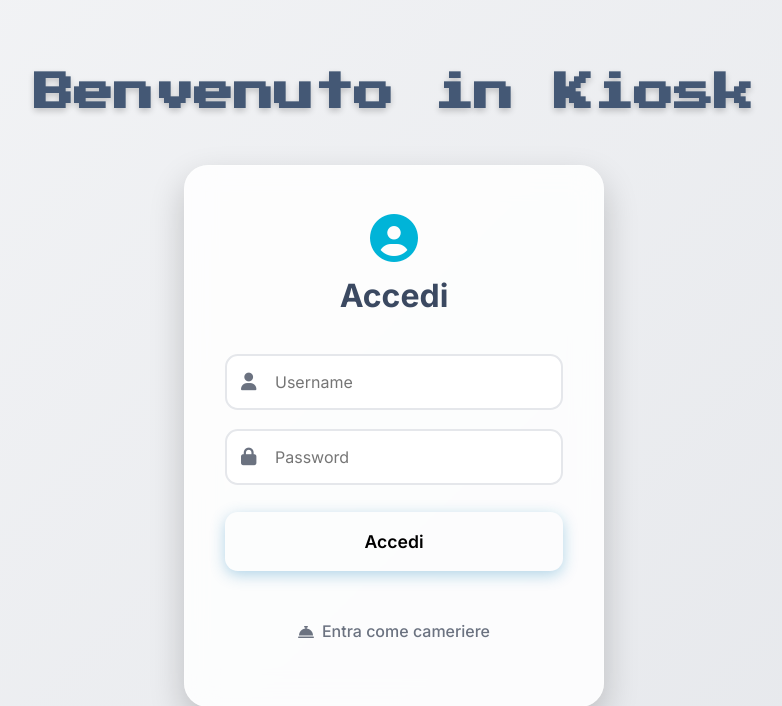
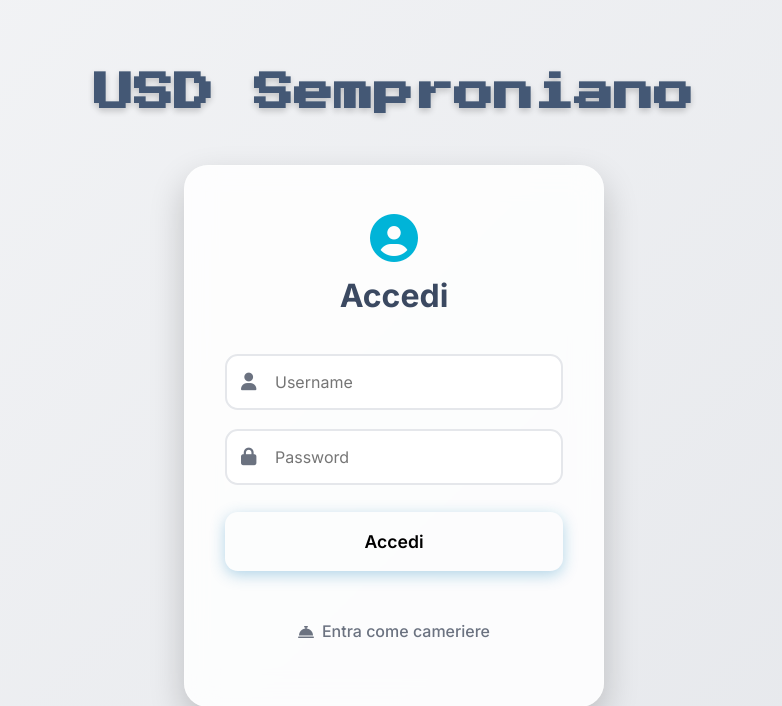
Before and after one commit to gianlucadubaldo-lab/progetto, a Flask app: page /login in a window 1280 px wide. Shown: the top 706 px of the page, without its empty margins (246-1028 px from the left). Run offline with Flask 3, Linux system fonts and the light colour scheme.

Commit message:
modifica modulo SD1 html e Loging

```diff
--- a/templates/login.html
+++ b/templates/login.html
@@ -3,7 +3,7 @@
 <head>
     <meta charset="UTF-8">
     <meta name="viewport" content="width=device-width, initial-scale=1.0">
-    <title>Login - Kiosk</title>
+    <title>Login - USD Semproniano</title>
     <link rel="stylesheet" href="{{ url_for('static', filename='style.css') }}">
     <link rel="preconnect" href="https://fonts.googleapis.com">
     <link rel="preconnect" href="https://fonts.gstatic.com" crossorigin>
@@ -27,7 +27,7 @@
       </h1>
   </div>
 
-    <h1 class="welcome-title hidden">Benvenuto in Kiosk</h1>
+    <h1 class="welcome-title hidden">USD Semproniano</h1>
     <div class="login-box hidden main-content">
         <h2 class="login-heading"><i class="fas fa-user-circle"></i> Accedi</h2>
         <form method="POST" class="login-form">
--- a/templates/modulo_sd1.html
+++ b/templates/modulo_sd1.html
@@ -180,12 +180,12 @@
     </div>
 
     <div style="grid-column:13/19">
-      <div class="label">Incontro di calcio:</div>
+      <div class="label">USD Semproniano:</div>
       <div class="line"><input id="man_incontro" class="inp" value="USD Semproniano"></div>
     </div>
 
     <div style="grid-column:19/25">
-      <div class="label">- Polisportiva</div>
+      <div class="label">- </div>
       <div class="line"><input id="man_polisportiva" class="inp" value="Scansano"></div>
     </div>
 
```
